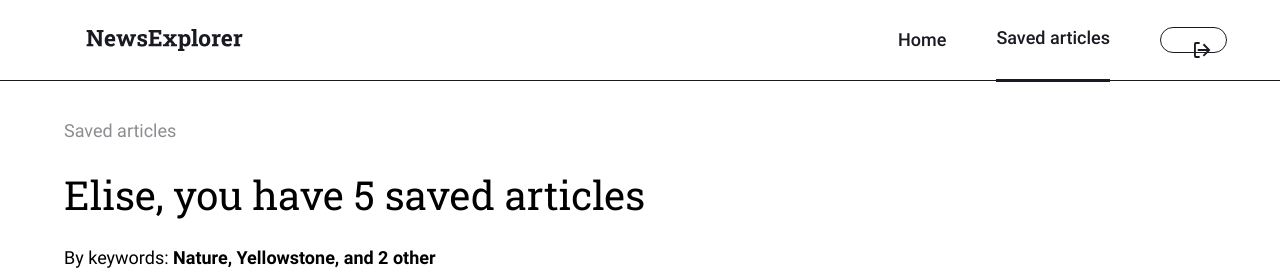
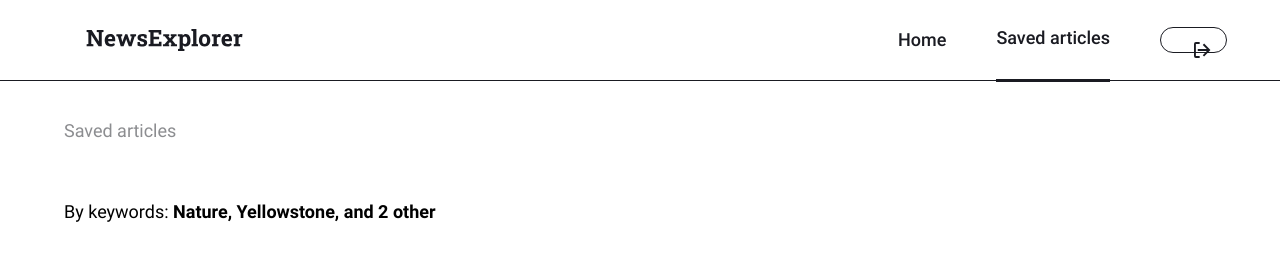
Before and after one commit to AmitGit217/news-explorer-frontend, a React (Create React App) app: page /saved-news in a window 1280 px wide. Shown: the top 270 px of the page. Built offline with nearby package versions, Linux system fonts and the light colour scheme; no server answers; sample sign-in values are in the browser's storage.

Commit message:
feat: un-show save article tooltip when loggedin

```diff
--- a/src/components/NewsCard/NewsCard.jsx
+++ b/src/components/NewsCard/NewsCard.jsx
@@ -1,6 +1,7 @@
 import React from "react";
 import "./NewsCard.css";
 import { useState } from "react";
+import { useStore } from "../../store";
 
 export default function NewsCard({
     title,
@@ -12,6 +13,7 @@ export default function NewsCard({
 }) {
     // Temporary state visualization before API connection
     const [tempIsSaved, setTempIsSaved] = useState(false);
+    const { isLoggedIn } = useStore().currentUser;
     return (
         <article className='news-card'>
             <img className='news-card__image' src={image} alt={title} />
@@ -31,9 +33,11 @@ export default function NewsCard({
                             : "news-card__archive-image"
                     }`}
                 />
-                <p className='news-card__archive-popup'>
-                    Sign in to save articles
-                </p>
+                {!isLoggedIn && (
+                    <p className='news-card__archive-popup'>
+                        Sign in to save articles
+                    </p>
+                )}
             </span>
         </article>
     );
--- a/src/components/SavedNews/SavedNews.jsx
+++ b/src/components/SavedNews/SavedNews.jsx
@@ -2,15 +2,15 @@ import React from "react";
 import "./SavedNews.css";
 import SavedNewsCard from "../SavedNewsCard/SavedNewsCard";
 import { savedNews } from "../../db/news-temp.js";
+import { useStore } from "../../store";
 
 export default function SavedNews() {
+    const { currentUser } = useStore().currentUser;
     return (
         <section className='saved-news'>
             <div className='saved-news__text'>
                 <h2 className='saved-news__title'>Saved articles</h2>
-                <p className='saved-news__description'>
-                    Elise, you have 5 saved articles
-                </p>
+                <p className='saved-news__description'>{currentUser.name}</p>
                 <p className='saved-news__keywords'>
                     By keywords:{" "}
                     <strong>Nature, Yellowstone, and 2 other</strong>
--- a/src/components/SavedNewsCard/SavedNewsCard.css
+++ b/src/components/SavedNewsCard/SavedNewsCard.css
@@ -144,7 +144,7 @@
     font-weight: 500;
     right: 45px;
     height: 40px;
-    width: 159px;
+    width: 130px;
     visibility: hidden;
     opacity: 0;
     transition: 0.2s;
```
